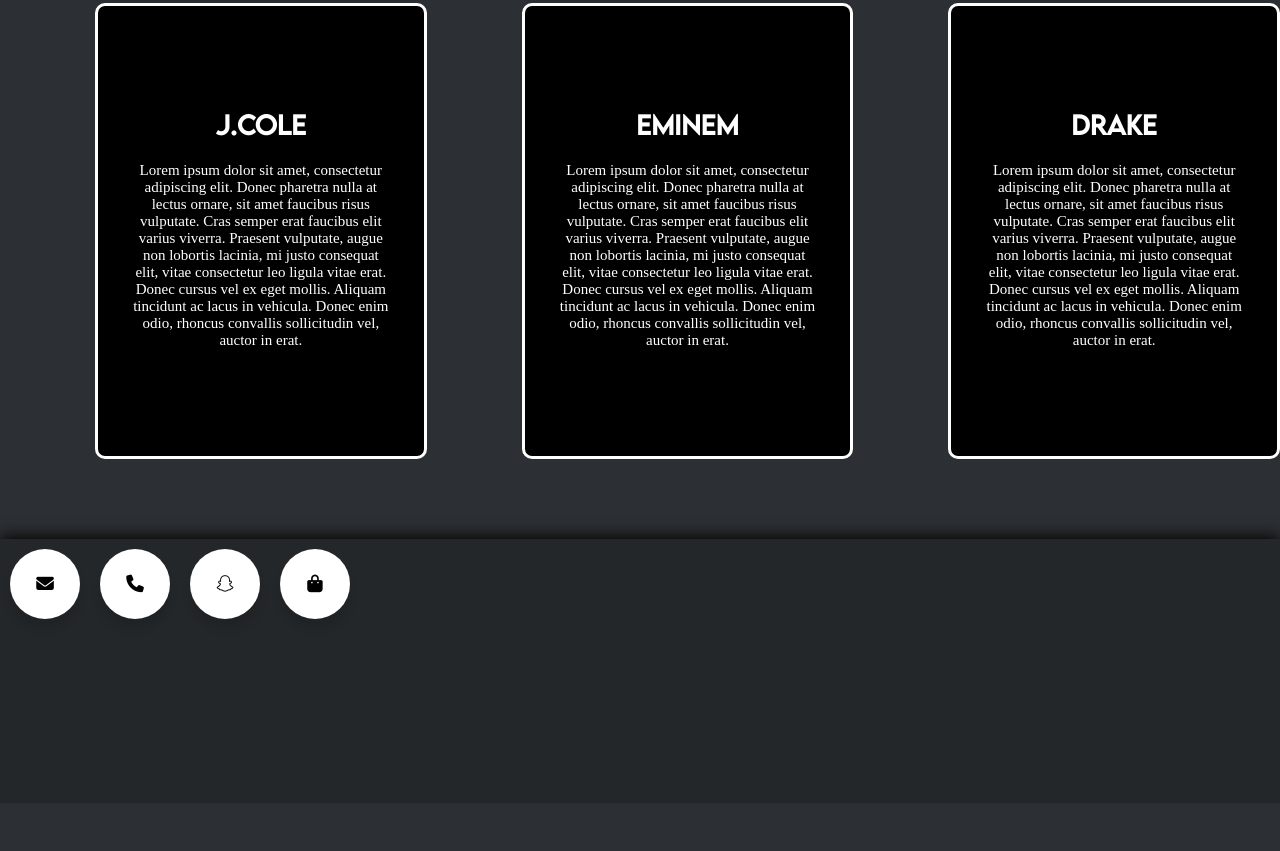
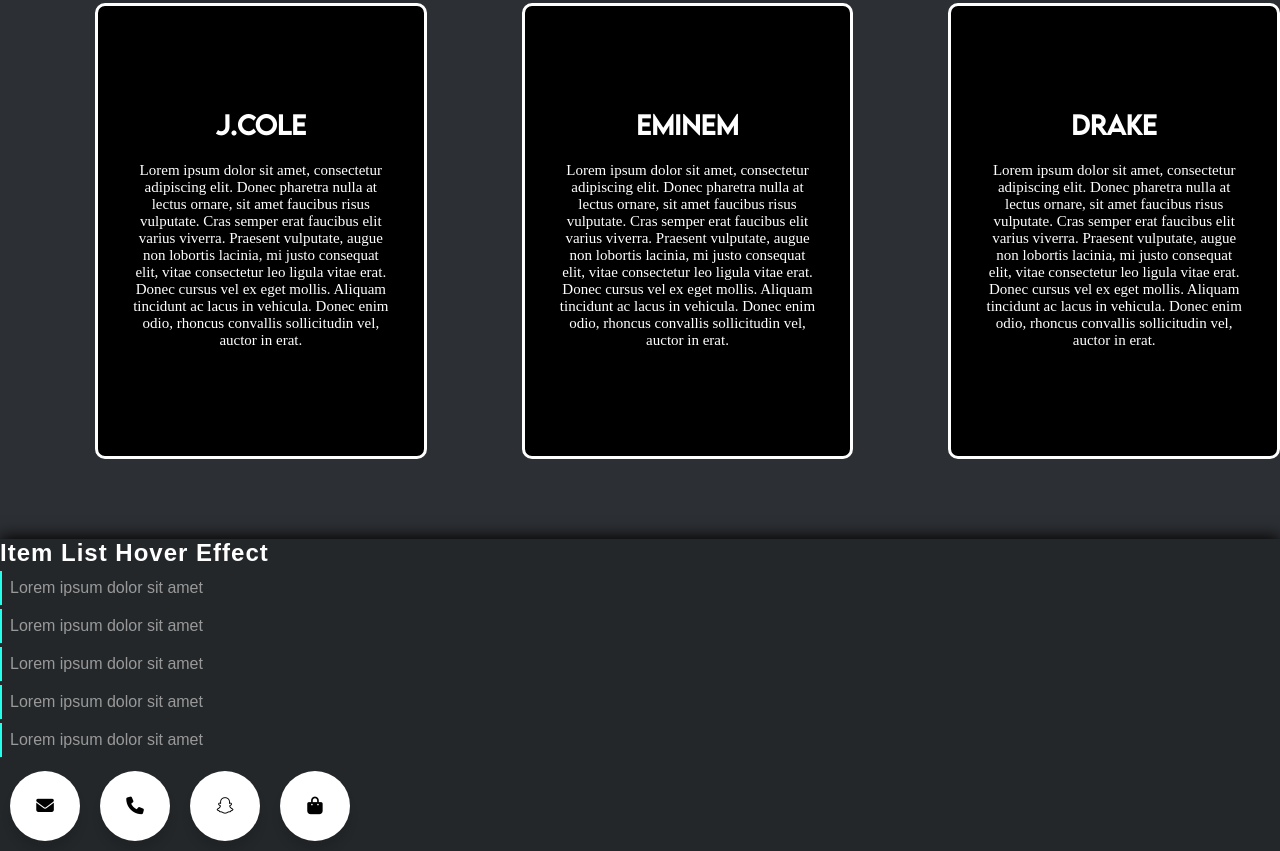
Before and after one commit to OctetularZ/Portfolio-Website, a plain HTML site: page index.html in a window 1280 px wide. Shown: the part 1668-2519 px from the top of the page. Before the commit the page ends 2471 px from the top, so only its background shows below. Drawn offline with Linux system fonts and the light colour scheme; a web font is replaced by a local one.

Commit message:
added lenis lst hover style to bottom

```diff
--- a/index.css
+++ b/index.css
@@ -170,7 +170,6 @@ html {
 
 .bottom {
   width: 100%;
-  height: 33%;
   background-color: #23272a;
   position: relative;
   box-shadow: 0px -2px 15px black;
@@ -706,3 +705,63 @@ section .infinite-scroll-reverse div span {
   background: #000;
   color: #fff;
 }
+
+.bottom-list-container {
+  font-family: 'Poppins', sans-serif;
+  position: relative;
+  max-width: 450px;
+  right: 0;
+}
+
+.bottom-list-title {
+  position: relative;
+  color: #fff;
+  font-weight: 500px;
+  letter-spacing: 1px;
+}
+
+.bottom-list {
+  position: relative;
+}
+
+.bottom-list li {
+  position: relative;
+  left: 0;
+  color: #999;
+  list-style: none;
+  margin: 4px 0;
+  border-left: 2px solid #24ffeb;
+  transition: 0.5s ease;
+  cursor: pointer;
+}
+
+.bottom-list li::before {
+  content: '';
+  position: absolute;
+  width: 100%;
+  height: 100%;
+  background: #24ffeb;
+  transform: scaleX(0);
+  transform-origin: left;
+  transition: 0.5s ease;
+}
+
+.bottom-list li:hover::before {
+  transform: scaleX(1);
+}
+
+.bottom-list li:hover {
+  left: 10px;
+}
+
+.bottom-list li span {
+  position: relative;
+  padding: 8px;
+  display: inline-block;
+  z-index: 1;
+  transition: 0.5s ease;
+}
+
+.bottom-list li:hover span {
+  color: #111;
+}
--- a/index.html
+++ b/index.html
@@ -113,6 +113,16 @@
       </div>
     </div>
     <div class="bottom">
+      <div class="bottom-list-container">
+        <h2 class="bottom-list-title">Item List Hover Effect</h2>
+        <ul class="bottom-list">
+          <li><span>Lorem ipsum dolor sit amet</span></li>
+          <li><span>Lorem ipsum dolor sit amet</span></li>
+          <li><span>Lorem ipsum dolor sit amet</span></li>
+          <li><span>Lorem ipsum dolor sit amet</span></li>
+          <li><span>Lorem ipsum dolor sit amet</span></li>
+        </ul>
+      </div>
       <ul class="bottom-icons-wrapper">
         <li class="icon email">
           <span class="tooltip">Email</span>
```
